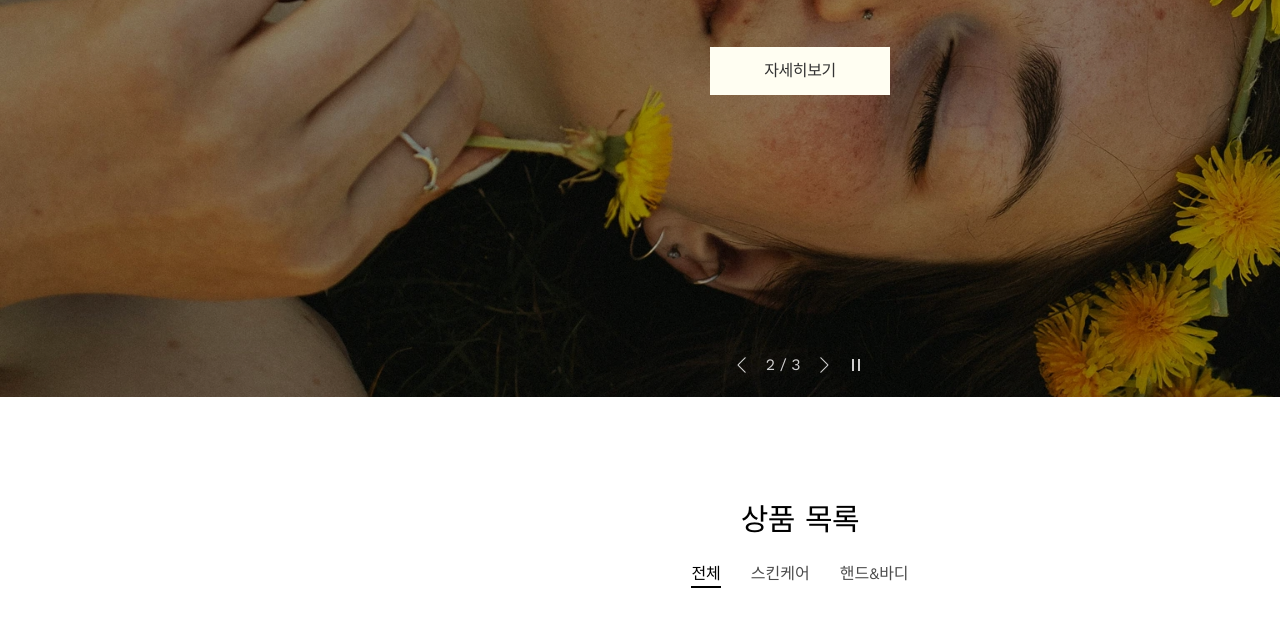
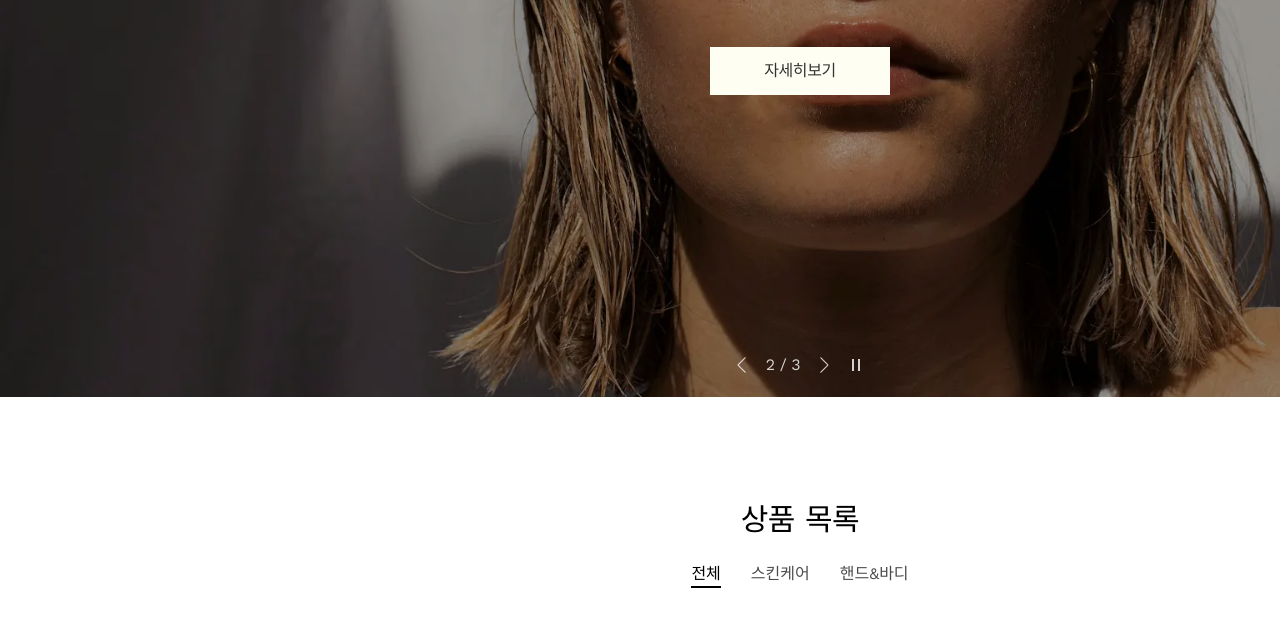
Before and after one commit to miraeae/my-shop, a plain HTML site: page index.html in a window 1280 px wide. Shown: the part 403-1045 px from the top of the page. Drawn offline with nearby package versions, Linux system fonts and the light colour scheme.

Commit message:
design: 이미지 변경

```diff
--- a/index.html
+++ b/index.html
@@ -69,7 +69,7 @@
                             <a class="visual_btn btn btn_light" href="#">자세히보기</a>
                         </div>
                         <div class="visual_item_bg">
-                            <img src="./assets/images/visual-02.webp" alt="">
+                            <img src="./assets/images/visual-04.webp" alt="">
                         </div>
                     </div>
                     <div class="visual_item swiper-slide">
```
Also changed, not shown: assets/images/visual-04.webp (added).
